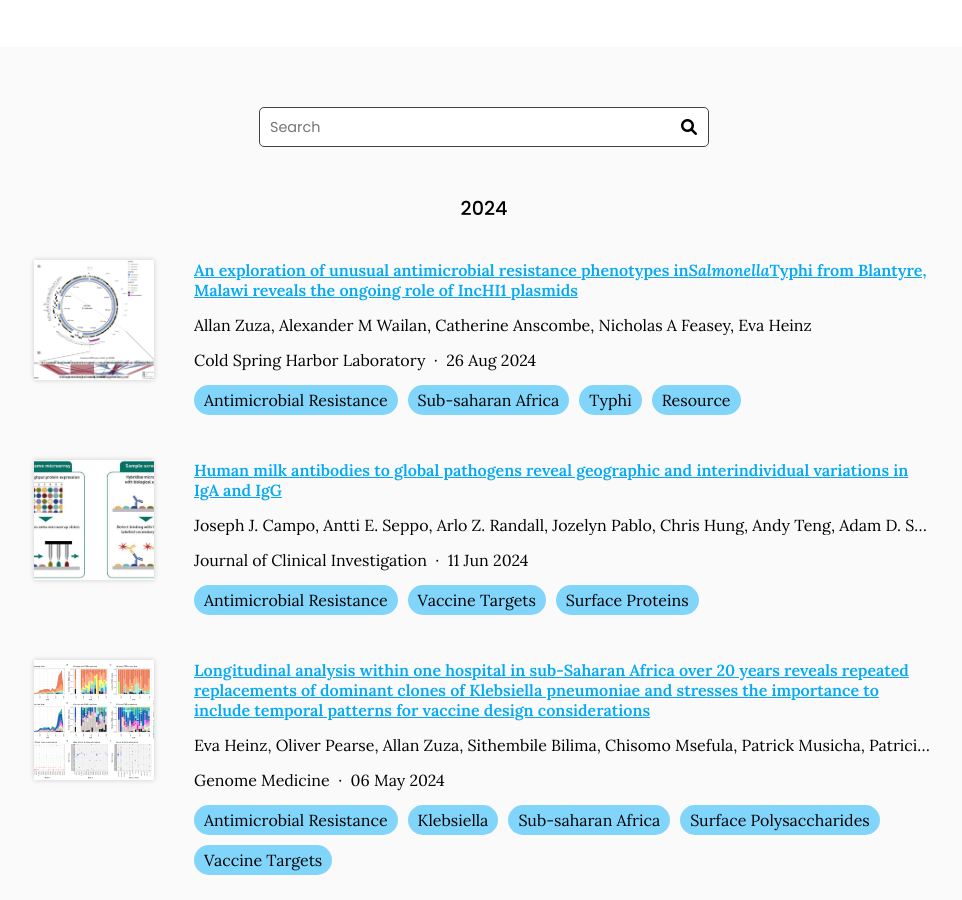
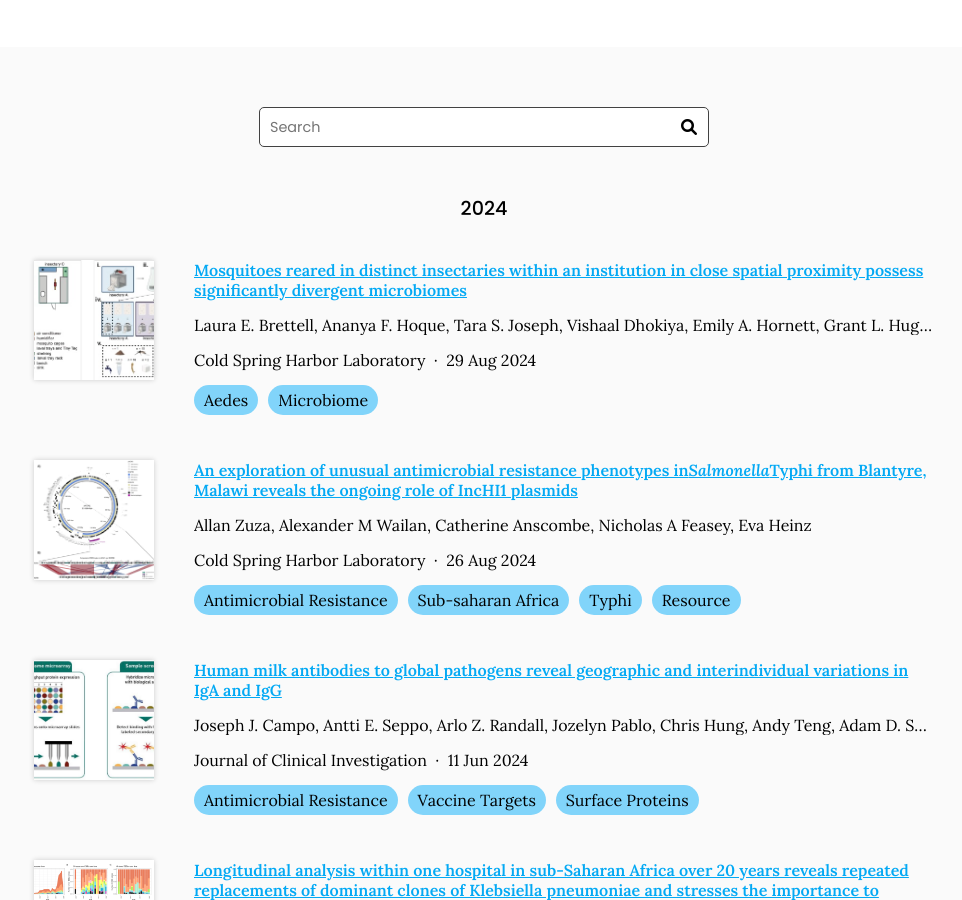
Before and after one commit to Evo-MInt/MicGen-lab-website, a Jekyll site: the page built from research/index.md, in a window 1280 px wide and 900 px high, scrolled down 801 px. Shown: the whole window, without its empty margins (156-1118 px from the left). Built offline with Jekyll 4.4.1, drawn with Linux system fonts in a browser that asks for light colours.

Commit message:
Generate citations

```diff
--- a/_data/citations.yaml
+++ b/_data/citations.yaml
@@ -1,6 +1,24 @@
 # DO NOT EDIT, GENERATED AUTOMATICALLY FROM SOURCES.YAML (AND ELSEWHERE)
 # See https://github.com/greenelab/lab-website-template/wiki/Citations
 
+- id: doi:10.1101/2024.08.28.610121
+  title: Mosquitoes reared in distinct insectaries within an institution in close
+    spatial proximity possess significantly divergent microbiomes
+  authors:
+  - Laura E. Brettell
+  - Ananya F. Hoque
+  - Tara S. Joseph
+  - Vishaal Dhokiya
+  - Emily A. Hornett
+  - Grant L. Hughes
+  - Eva Heinz
+  publisher: Cold Spring Harbor Laboratory
+  date: '2024-08-29'
+  link: https://doi.org/gt8snp
+  image: images/Fig1.jpeg
+  tags:
+  - Aedes
+  - Microbiome
 - id: doi:10.1101/2024.08.26.609643
   title: An exploration of unusual antimicrobial resistance phenotypes in<i>Salmonella</i>Typhi
     from Blantyre, Malawi reveals the ongoing role of IncHI1 plasmids
```
